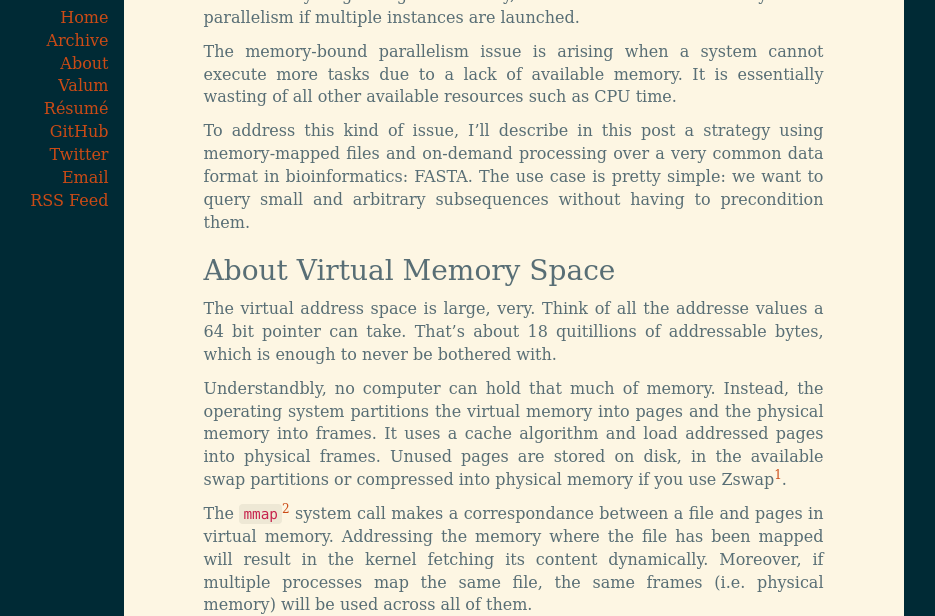
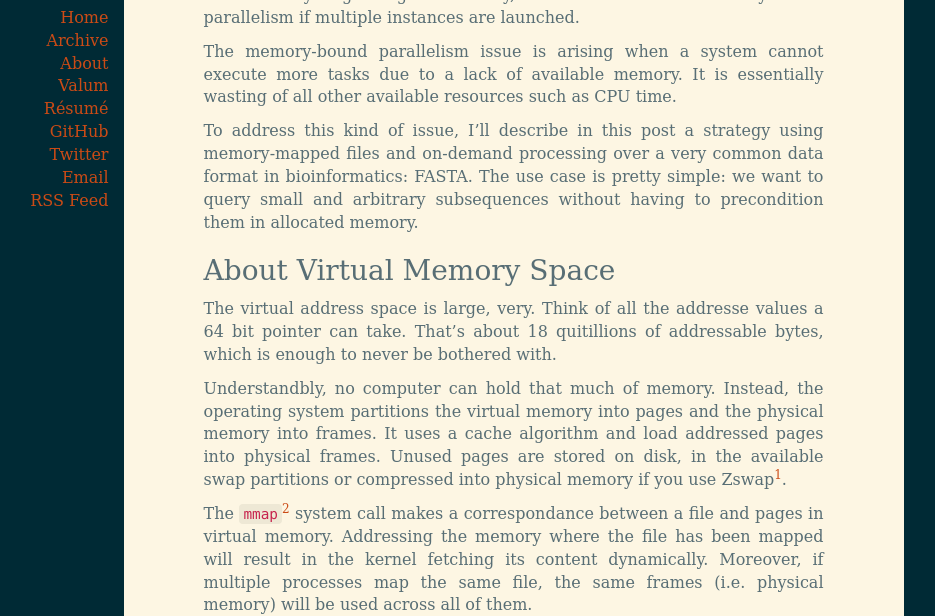
Before and after one commit to arteymix/arteymix.github.io, a Jekyll site: the page built from _posts/2017-08-10-zero-copy-fasta-parser.md, in a window 1280 px wide and 900 px high, cut to the strip 284-900 px from the top of the window. Shown: the whole strip, without its empty margins (224-1159 px from the left). Built offline with Jekyll 4.4.1, drawn with Linux system fonts in a browser that asks for light colours; some web fonts are replaced; comment, search, counter and statistics services are not loaded.

Commit message:
Clarify that preconditionning implies memory allocation

```diff
--- a/_posts/2017-08-10-zero-copy-fasta-parser.md
+++ b/_posts/2017-08-10-zero-copy-fasta-parser.md
@@ -16,7 +16,8 @@ available resources such as CPU time.
 To address this kind of issue, I'll describe in this post a strategy using
 memory-mapped files and on-demand processing over a very common data format in
 bioinformatics: FASTA. The use case is pretty simple: we want to query small
-and arbitrary subsequences without having to precondition them.
+and arbitrary subsequences without having to precondition them in allocated
+memory.
 
 ### About Virtual Memory Space
 
```
